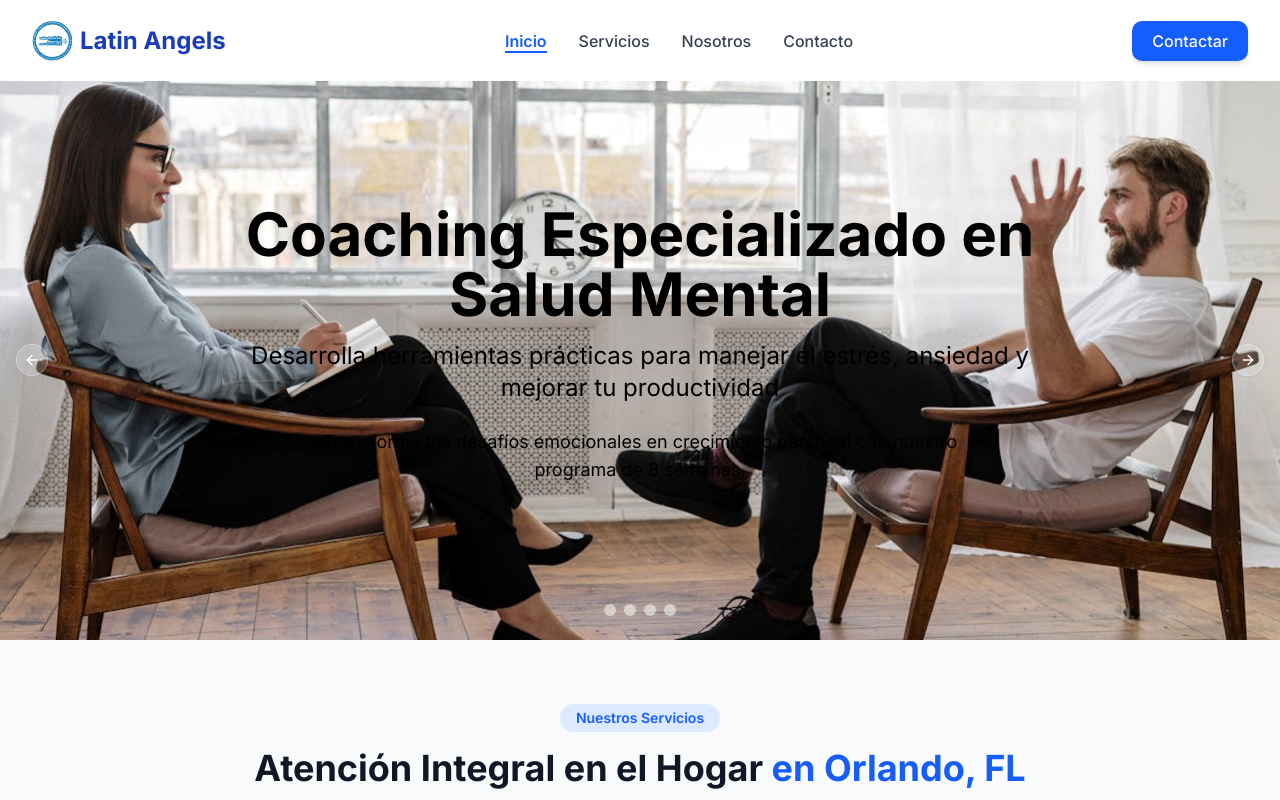
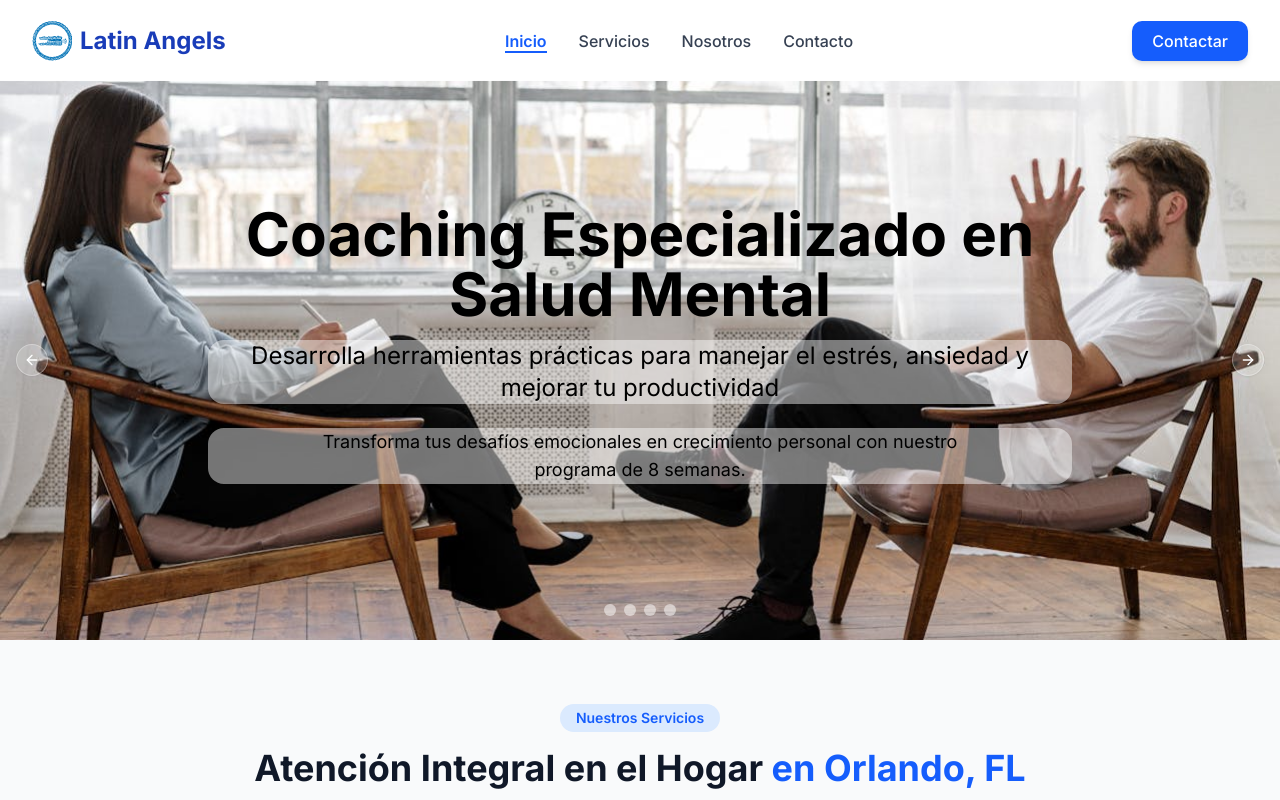
Before and after one commit to Ricuesta86/homecare, a Next.js app: page / in a window 1280 px wide. Shown: the top 800 px of the page. Built offline with nearby package versions, Linux system fonts and the light colour scheme.

Commit message:
Arreglando la caja de texto de los slide

```diff
--- a/src/components/sections/hero-carrusel.tsx
+++ b/src/components/sections/hero-carrusel.tsx
@@ -92,12 +92,16 @@ const HeroCarousel = () => {
                     <h2 className="text-4xl md:text-6xl font-bold mb-4 animate-fade-in">
                       {slide.title}
                     </h2>
-                    <p className="text-xl md:text-2xl mb-6 text-black-600">
-                      {slide.subtitle}
-                    </p>
-                    <p className="text-lg mb-8 max-w-2xl mx-auto text-black-700">
-                      {slide.hook}
-                    </p>
+                    <div className="bg-[rgba(255,255,255,0.25)] md:bg-[rgba(255,255,255,0.45)] rounded-2xl">
+                      <p className="text-xl md:text-2xl mb-6 text-black  px-5 ">
+                        {slide.subtitle}
+                      </p>
+                    </div>
+                    <div className="bg-[rgba(255,255,255,0.25)] md:bg-[rgba(255,255,255,0.45)] rounded-2xl">
+                      <p className="text-lg mb-8 max-w-2xl mx-auto text-black">
+                        {slide.hook}
+                      </p>
+                    </div>
                     {/* <Button
                       size="lg"
                       className="bg-blue-600 hover:bg-blue-700 text-white px-8 py-3 text-lg font-semibold rounded-full transition-all duration-300 hover:scale-105"
```
